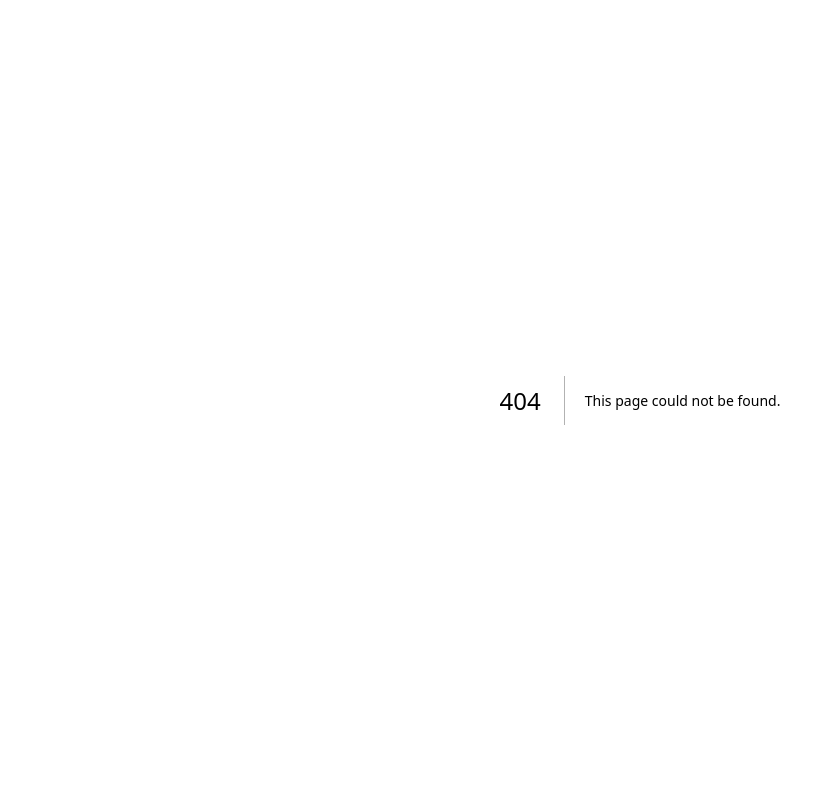
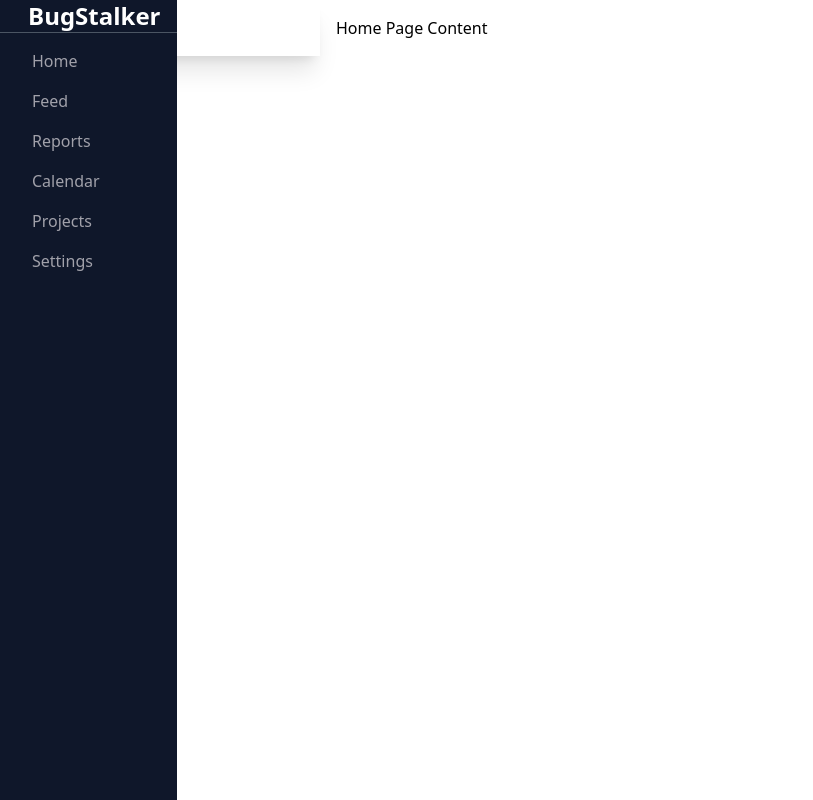
Before and after one commit to IgorAguiar-Giro/bugStalker, a Next.js app: page /panel/bugStalker in a window 1280 px wide. Before the commit this address had no page. Shown: the whole page, without its empty margins (0-813 px from the left). Built offline with nearby package versions, Linux system fonts and the light colour scheme.

Commit message:
Add sidebar with routing system working

```diff
--- /dev/null
+++ b/components/App-components/sidebar/Sidebar.js
@@ -0,0 +1,52 @@
+import React from "react"
+
+const Sidebar = () => {
+  let Tabs = [
+    {name: "Home", link:"/panel/bugStalker", icon:"home-outline" },
+    {name: "Feed", link:"/panel/bugStalker/feed", icon:"newspaper-outline" },
+    {name: "Reports", link:"/panel/bugStalker/reports", icon:"document-text-outline" },
+    {name: "Calendar", link:"/panel/bugStalker/calendar", icon:"calendar-outline" },
+    {name: "Projects", link:"/panel/bugStalker/projects", icon:"folder-outline" },
+    {name: "Settings", link:"/panel/bugStalker/settings", icon:"settings-outline" },
+  ]
+
+  return (
+  <>
+
+    <div className="shadow-xl w-1/4 min-h-full sticky top-0  ">
+      <div className="flex flex-col items-start bg-slate-900 min-h-screen absolute">
+        <div className="border-b border-gray-600">
+          <div className="flex font-bold items-center text-2xl cursor-pointer text-white mx-4 ">
+            <span className="text-3xl text-indigo-600 mr-1 pt-2 pr-2 "><ion-icon size="large" name="bug-outline"></ion-icon></span>
+            BugStalker
+          </div>
+        </div>
+
+          <div className="text-zinc-400 mx-4 py-2">
+            <ul>
+             { Tabs.map((link)=>
+             (
+             <li key={link.name} className="flex items-center p-2">
+                <a href={link.link} className="hover:text-red-400 duration-500 cursor-pointer "><ion-icon name={link.icon}></ion-icon></a>
+                <a href={link.link} className="ml-2 hover:text-red-400 duration-500">{link.name}</a>
+              </li>
+              ))
+              }
+            </ul>
+
+          </div>
+
+
+
+      </div>
+
+    </div>
+
+
+<script type="module" src="https://unpkg.com/ionicons@7.1.0/dist/ionicons/ionicons.esm.js"></script>
+<script nomodule src="https://unpkg.com/ionicons@7.1.0/dist/ionicons/ionicons.js"></script>
+  </>
+  )
+}
+
+export default Sidebar
--- /dev/null
+++ b/components/App-components/sidebar/SubMenu.js
@@ -0,0 +1,5 @@
+const Submenu = () => {
+  return <h1>Submenu</h1>
+}
+
+export default Submenu
--- a/components/Square.js
+++ b/components/Card.js
@@ -1,6 +1,6 @@
 import React from "react"
 
-const Square = ({color}) => {
+const Card = ({color}) => {
   return (
 <div className={`${color} container h-96 m-2 rounded-xl`} >
 
@@ -13,4 +13,4 @@ const Square = ({color}) => {
 )
 }
 
-export default Square
+export default Card
--- a/components/Navbar.js
+++ b/components/Navbar.js
@@ -5,7 +5,7 @@ export default function Navbar() {
   let Links = [
     {name: "Home", link:"/"},
     {name: "About", link:"/"},
-    {name: "Sign in", link:"/"},
+    {name: "Sign in", link:"panel/bugStalker/"},
   ]
 
   let [open,setOpen] = useState(false);
--- a/pages/index.js
+++ b/pages/index.js
@@ -1,5 +1,5 @@
 import Navbar from "components/Navbar";
-import Square from "components/Square";
+import Card from "components/Card";
 import Footer from "components/Footer";
 
 export default function Page() {
@@ -8,9 +8,9 @@ export default function Page() {
 
   <div className="bg-indigo-600 w-full min-h-screen flex justify-center">
   <div className="container mx-auto px-8 py-4 flex flex-col">
-    <Square color="bg-red-400"/>
-    <Square color="bg-red-600"/>
-    <Square color="bg-red-800"/>
+    <Card color="bg-red-400"/>
+    <Card color="bg-red-600"/>
+    <Card color="bg-red-800"/>
   </div>
   </div>
   <Footer/>
--- /dev/null
+++ b/pages/panel/bugStalker/calendar/index.js
@@ -0,0 +1,13 @@
+import React from "react";
+import Layout from "../layout";
+
+const Calendar = () => {
+  return (
+    <Layout>
+      {/* Your Calendar component content goes here */}
+      <h1>Calendar Page Content</h1>
+    </Layout>
+  );
+};
+
+export default Calendar;
--- /dev/null
+++ b/pages/panel/bugStalker/feed/index.js
@@ -0,0 +1,13 @@
+import React from "react";
+import Layout from "../layout";
+
+const Feed = () => {
+  return (
+    <Layout>
+      {/* Your Feed component content goes here */}
+      <h1>Feed Page Content</h1>
+    </Layout>
+  );
+};
+
+export default Feed;
--- /dev/null
+++ b/pages/panel/bugStalker/index.js
@@ -0,0 +1,14 @@
+// pages/index.js
+import React from "react";
+import Layout from "./layout";
+
+const Home = () => {
+  return (
+    <Layout>
+      {/* Your Home component content goes here */}
+      <h1>Home Page Content</h1>
+    </Layout>
+  );
+};
+
+export default Home;
--- /dev/null
+++ b/pages/panel/bugStalker/layout.js
@@ -0,0 +1,14 @@
+// components/Layout.js
+import React from "react";
+import Sidebar from "components/App-components/sidebar/Sidebar";
+
+const Layout = ({ children }) => {
+  return (
+    <div style={{ display: 'flex' }}>
+      <Sidebar />
+      <main className="w-3/4 p-4">{children}</main>
+    </div>
+  );
+};
+
+export default Layout;
--- /dev/null
+++ b/pages/panel/bugStalker/projects/index.js
@@ -0,0 +1,13 @@
+import React from "react";
+import Layout from "../layout";
+
+const Projects = () => {
+  return (
+    <Layout>
+      {/* Your Projects component content goes here */}
+      <h1>Projects Page Content</h1>
+    </Layout>
+  );
+};
+
+export default Projects;
--- /dev/null
+++ b/pages/panel/bugStalker/reports/index.js
@@ -0,0 +1,13 @@
+import React from "react";
+import Layout from "../layout";
+
+const Reports = () => {
+  return (
+    <Layout>
+      {/* Your Reports component content goes here */}
+      <h1>Reports Page Content</h1>
+    </Layout>
+  );
+};
+
+export default Reports;
--- /dev/null
+++ b/pages/panel/bugStalker/settings/index.js
@@ -0,0 +1,13 @@
+import React from "react";
+import Layout from "../layout";
+
+const Settings = () => {
+  return (
+    <Layout>
+      {/* Your Settings component content goes here */}
+      <h1>Settings Page Content</h1>
+    </Layout>
+  );
+};
+
+export default Settings;
```
